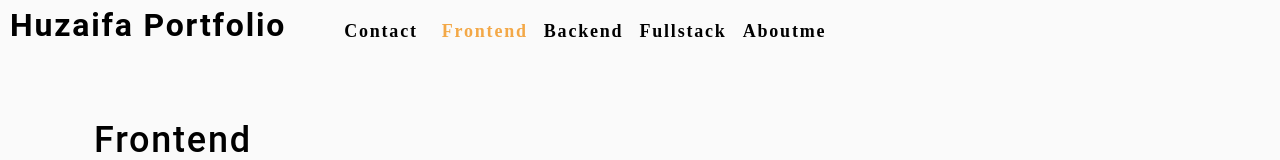
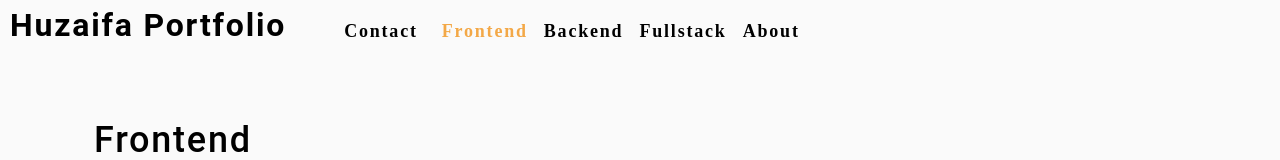
Before and after one commit to Huzaifa-Mohammed/huzaifa-react-portfolio, a React (Create React App) app: page / in a window 1280 px wide. Shown: the top 160 px of the page. Built offline with nearby package versions, Linux system fonts and the light colour scheme.

Commit message:
uninstall font awesome

```diff
--- a/package.json
+++ b/package.json
@@ -4,7 +4,7 @@
     "private": true,
     "homepage": "http://Huzaifa-Mohammed.github.io/huzaifa-react-portfolio",
     "dependencies": {
-        "@fortawesome/react-fontawesome": "^0.1.18",
+
         "@testing-library/jest-dom": "^5.16.2",
         "@testing-library/react": "^12.1.4",
         "@testing-library/user-event": "^13.5.0",
--- a/src/App.js
+++ b/src/App.js
@@ -15,7 +15,7 @@ function App() {
     },
     { name: 'backend', description: 'back end development focuses on the side of a website users cant see (the server side).' },
     { name: 'fullstack', description: 'Full-stack refers to a group of programming languages and tools a developer learns to handle both the front-end and back-end development of a website' },
-    {name: 'Aboutme', description: 'I am a full Stack developer Graduated from Coding Boot camp from University of Toronto and also a bachelors degree in computer Science from Algoma University . Following high school, I received a DASH certification, which sparked my interest in programming, and web development. I learned coding and algorithms skills throughout my full-stack development program at the University of Toronto. I have knowledge of following languages and programs : web development,HTML , CSS , Javascrit, NodeJs, ExpressJs, Popular library React, Ux designing , SQL databases,MONGO DB, MERN Stack Projects, java, Kotlin , android programming and Assembly language. which has helped me to develop a solid coding-focused approach to a Full stack developer Career. Kindly browse through the Portfolio to explore some of the projects I completed. Thank you!'}
+    {name: 'About', description: 'I am a full Stack developer Graduated from Coding Boot camp from University of Toronto and also a bachelors degree in computer Science from Algoma University . Following high school, I received a DASH certification, which sparked my interest in programming, and web development. I learned coding and algorithms skills throughout my full-stack development program at the University of Toronto. I have knowledge of following languages and programs : web development,HTML , CSS , Javascrit, NodeJs, ExpressJs, Popular library React, Ux designing , SQL databases,MONGO DB, MERN Stack Projects, java, Kotlin , android programming and Assembly language. which has helped me to develop a solid coding-focused approach to a Full stack developer Career. Kindly browse through the Portfolio to explore some of the projects I completed. Thank you!'}
 
   ]);
 
```
Also changed, not shown: 1 other file (tests, documents, lock files or other folders).
